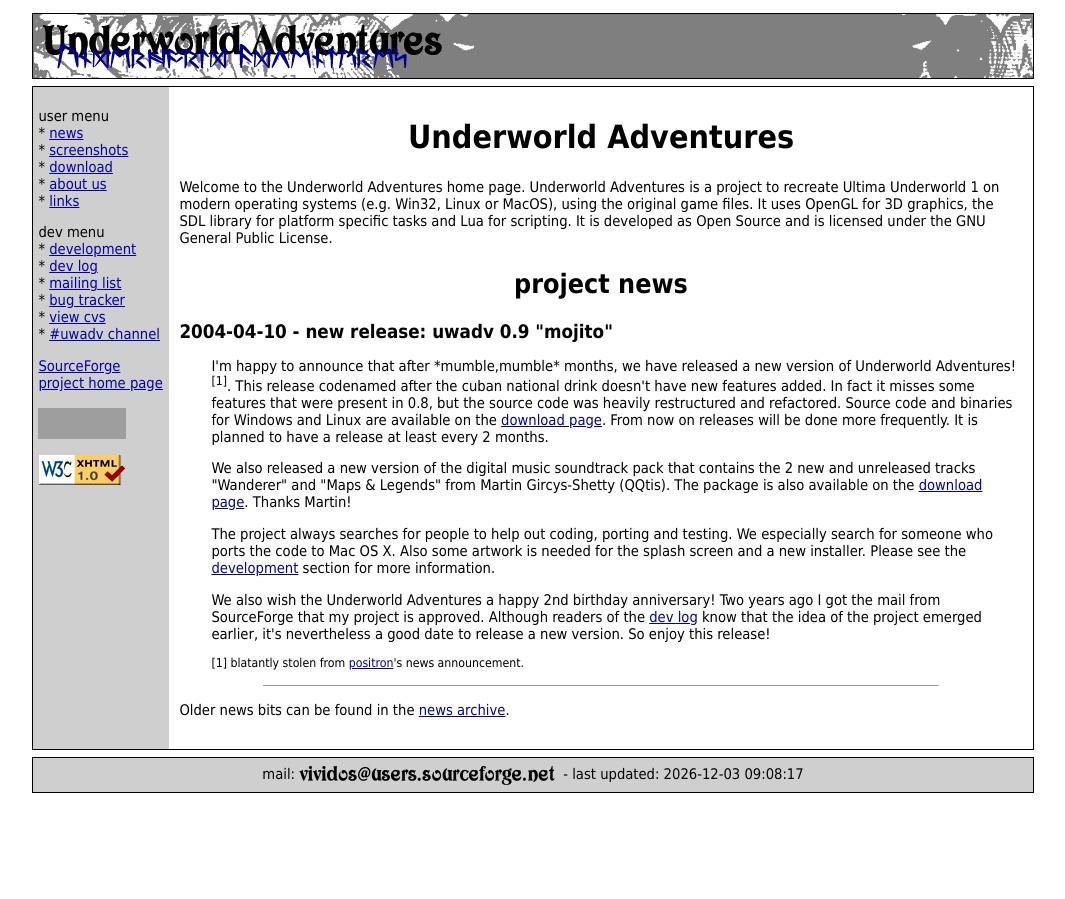
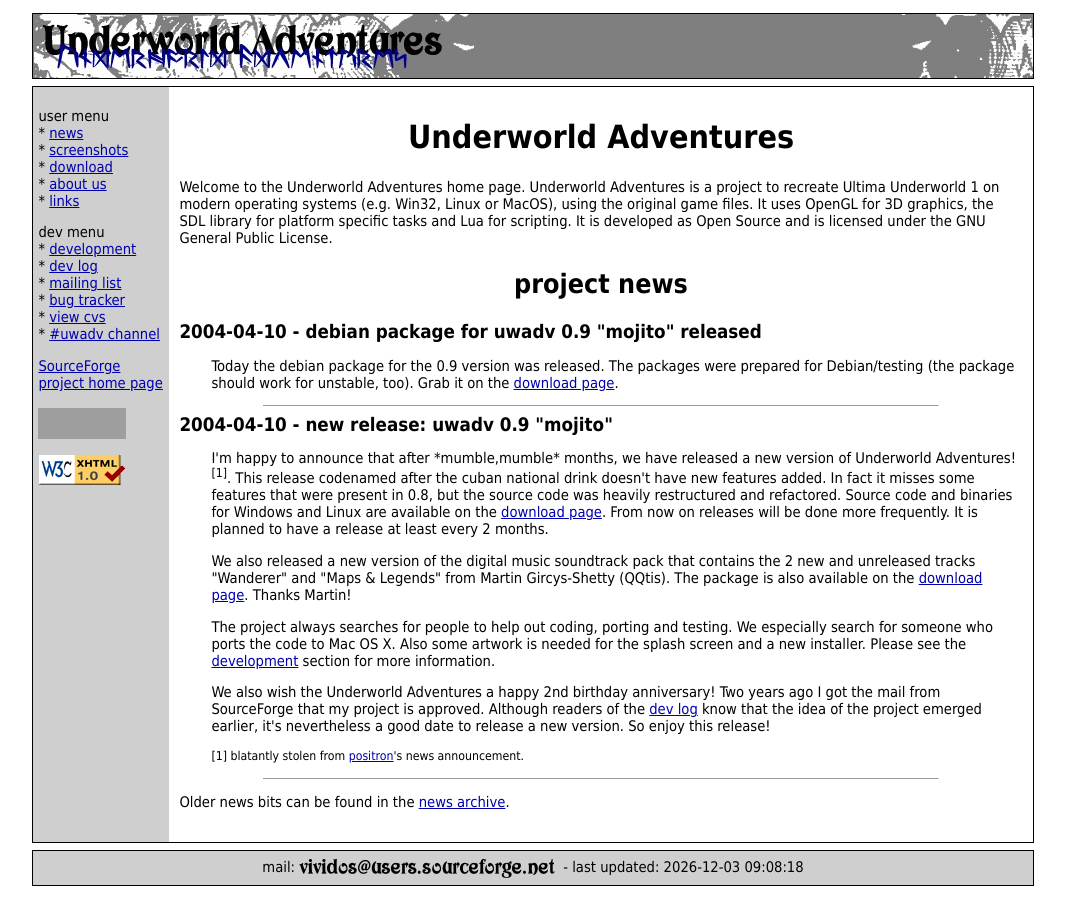
Before and after one commit to vividos/UnderworldAdventures, a PHP site: page /?page=1 in a window 1280 px wide. Shown: the whole page, without its empty margins (107-1172 px from the left). Before the commit the page ends 793 px from the top, so only its background shows below. Run offline with PHP 8.4, Linux system fonts and the light colour scheme; data that the repository does not hold is empty; grey boxes are pictures that could not be loaded.

Commit message:
added debian package

```diff
--- a/webpages/download.php
+++ b/webpages/download.php
@@ -29,7 +29,7 @@
  <li><a href="http://prdownloads.sourceforge.net/uwadv/uwadv-0.9-mojito-win32.exe?download" target="_blank">uwadv-0.9-mojito-win32.exe</a> (win32 installer)</li>
  <li><a href="http://prdownloads.sourceforge.net/uwadv/uwadv-0.9_mojito-1.i386.rpm?download" target="_blank">uwadv-0.9_mojito-1.i386.rpm</a> (Linux binary RPM)</li>
  <li><a href="http://prdownloads.sourceforge.net/uwadv/uwadv-0.9_mojito-1.src.rpm?download" target="_blank">uwadv-0.9_mojito-1.src.rpm</a> (Linux source RPM)</li>
- <!-- li><a href="" target="_blank"></a> (Debian binary package)</li -->
+ <li><a href="http://prdownloads.sourceforge.net/uwadv/uwadv_0.9-mojito-1_i386.deb" target="_blank">uwadv_0.9-mojito-1_i386.deb</a> (Debian/unstable binary package)</li>
 </ul>
 
 <p>
--- a/webpages/news.php
+++ b/webpages/news.php
@@ -5,6 +5,14 @@
 </p>
 
 <h2>project news</h2>
+
+<span class="newsHeading">2004-04-10 - debian package for uwadv 0.9 "mojito" released</span>
+
+<p class="newsBody">
+Today the debian package for the 0.9 version was released. The packages were prepared for Debian/testing (the package should work for unstable, too). Grab it on the <a href="index.php?page=download">download page</a>.
+</p>
+
+<hr size="1" width="80%"/>
 
 <span class="newsHeading">2004-04-10 - new release: uwadv 0.9 "mojito"</span>
 
```
